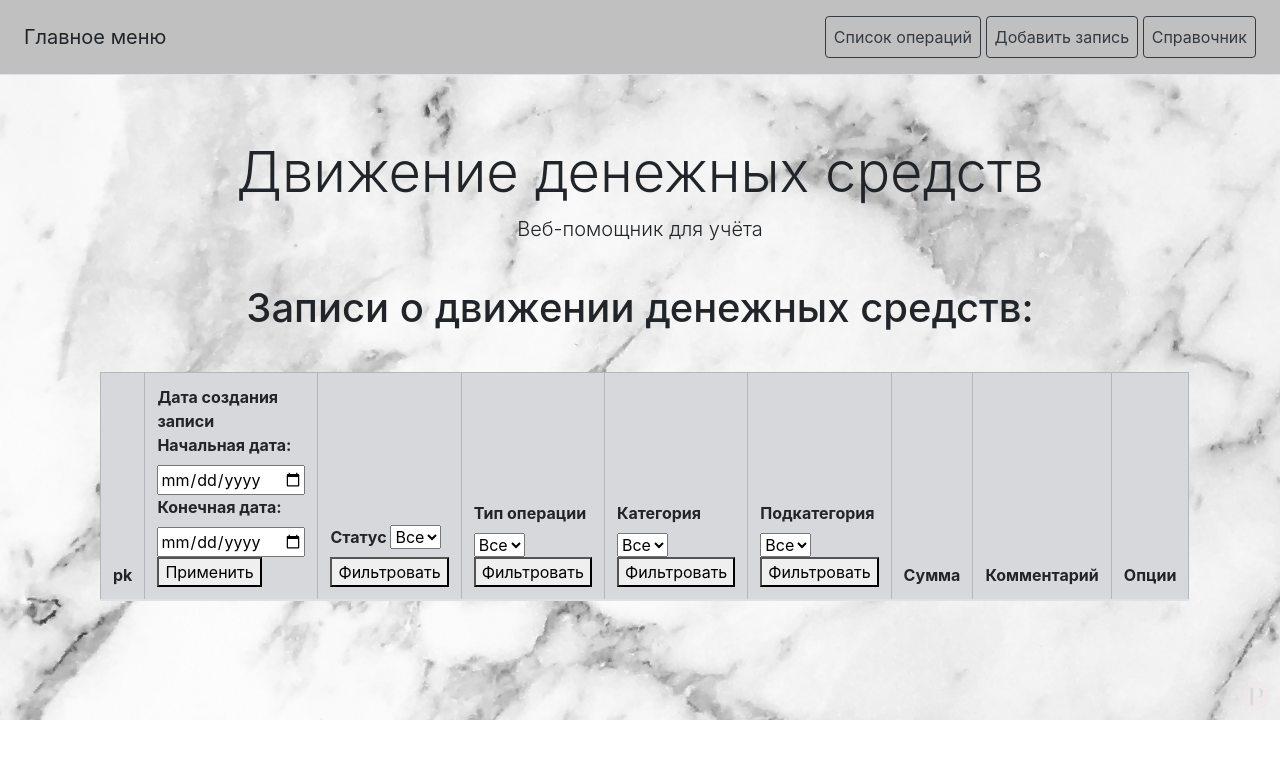
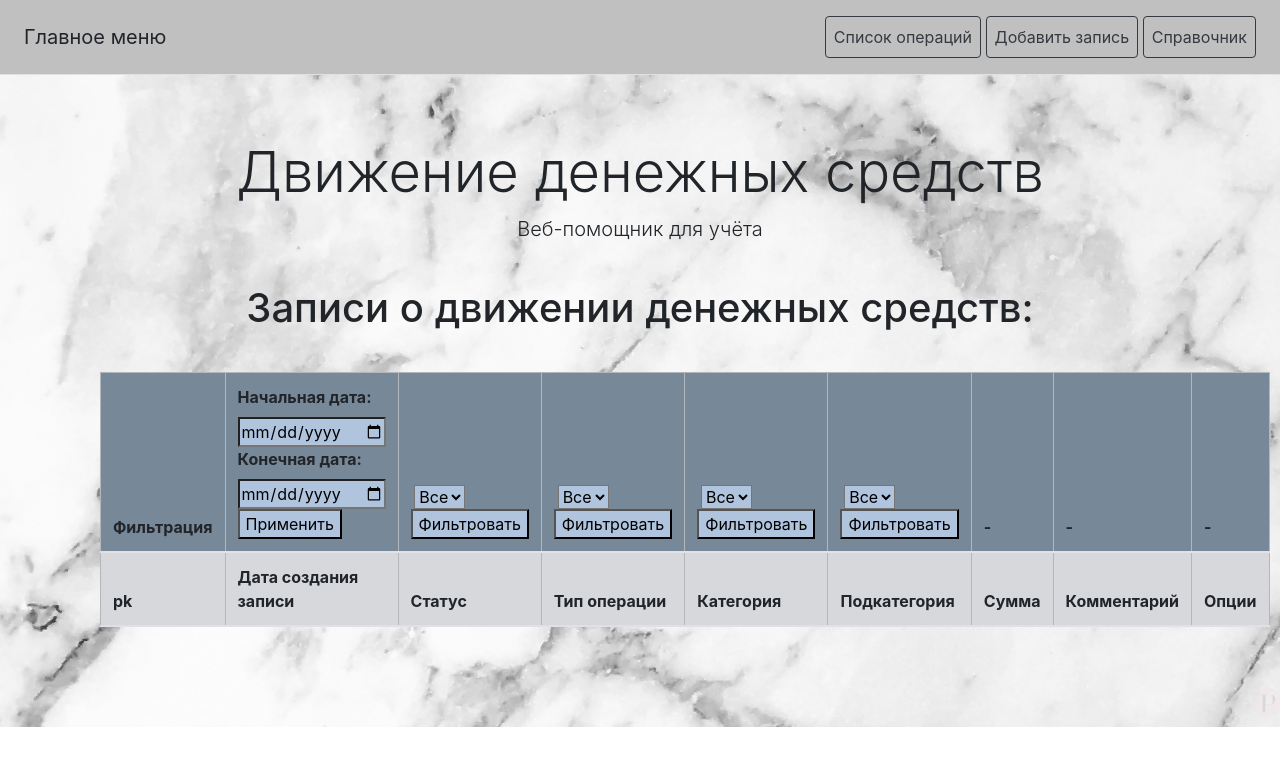
Before and after one commit to Alice-K-github/MoneyTracker, a Django app: page /records/list/ in a window 1280 px wide. Shown: the top 766 px of the page. Run offline with Django 5.2, Linux system fonts and the light colour scheme; data that the repository does not hold is empty; some libraries are stand-ins or nearby versions.

Commit message:
Настройка фильтрации

```diff
--- a/config/recs/templates/Records/Record_list.html
+++ b/config/recs/templates/Records/Record_list.html
@@ -9,80 +9,78 @@
 
 <h1 style="text-align:center; height: 5rem;"> Записи о движении денежных средств: </h1>
 <div class="container" style="margin-bottom: 100px;">
-
-
-
 <table class="table table-bordered ">
   <thead class="table-secondary align-middle">
-    <tr>
-      <th scope="col">pk</th>
-      <th scope="col">Дата создания записи
-
+    <tr bgcolor="#778899">
+      <th scope="col">Фильтрация</th>
+      <th scope="col">
           <form method="get">
           <label for="start_date">Начальная дата:</label>
-          <input type="date" id="start_date" name="start_date" value="{{ request.GET.start_date }}">
+          <input type="date" id="start_date" name="start_date" value="{{ request.GET.start_date }}" style="background-color: #B0C4DE;">
           <label for="end_date">Конечная дата:</label>
-          <input type="date" id="end_date" name="end_date" value="{{ request.GET.end_date }}">
-          <button type="submit">Применить</button>
+          <input type="date" id="end_date" name="end_date" value="{{ request.GET.end_date }}" style="background-color: #B0C4DE;">
+          <button type="submit" style="background-color: #B0C4DE;">Применить</button>
             </form>
-
       </th>
       <th scope="col">
-
           <form method="get">
-             <label for="record_status">Статус</label>
-             <select name="record_status" id="record_status">
-             <option value="">Все</option>
+             <label for="record_status"></label>
+             <select name="record_status" id="record_status" style="background-color: #B0C4DE;">
+             <option value="" style="background-color: #B0C4DE;">Все</option>
              {% for record_status in record_statuss %}
-             <option value="{{ record_status.id }}">{{ record_status.name }}</option>
+             <option value="{{ record_status.id }}" style="background-color: #B0C4DE;">{{ record_status.name }}</option>
              {% endfor %}
              </select>
-             <button type="submit">Фильтровать</button>
+             <button type="submit" style="background-color: #B0C4DE;">Фильтровать</button>
           </form>
-
       </th>
       <th scope="col">
-
           <form method="get">
-             <label for="record_type">Тип операции</label>
-             <select name="record_type" id="record_type">
-             <option value="">Все</option>
+             <label for="record_type"></label>
+             <select name="record_type" id="record_type" style="background-color: #B0C4DE;">
+             <option value="" style="background-color: #B0C4DE;">Все</option>
              {% for record_type in record_types %}
-             <option value="{{ record_type.id }}">{{ record_type.name }}</option>
+             <option value="{{ record_type.id }}" style="background-color: #B0C4DE;">{{ record_type.name }}</option>
              {% endfor %}
              </select>
-             <button type="submit">Фильтровать</button>
+             <button type="submit" style="background-color: #B0C4DE;">Фильтровать</button>
           </form>
-
       </th>
       <th scope="col">
-
           <form method="get">
-             <label for="record_category">Категория</label>
-             <select name="record_category" id="record_category">
-             <option value="">Все</option>
+             <label for="record_category"></label>
+             <select name="record_category" id="record_category" style="background-color: #B0C4DE;">
+             <option value="" style="background-color: #B0C4DE;">Все</option>
              {% for record_category in record_categorys %}
-             <option value="{{ record_category.id }}">{{ record_category.name }}</option>
+             <option value="{{ record_category.id }}" style="background-color: #B0C4DE;">{{ record_category.name }}</option>
              {% endfor %}
              </select>
-             <button type="submit">Фильтровать</button>
+             <button type="submit" style="background-color: #B0C4DE;">Фильтровать</button>
           </form>
-
       </th>
       <th scope="col">
-
           <form method="get">
-             <label for="record_subcategory">Подкатегория</label>
-             <select name="record_subcategory" id="record_subcategory">
-             <option value="">Все</option>
+             <label for="record_subcategory"></label>
+             <select name="record_subcategory" id="record_subcategory" style="background-color: #B0C4DE;">
+             <option value="" style="background-color: #B0C4DE;">Все</option>
              {% for record_subcategory in record_subcategorys %}
-             <option value="{{ record_subcategory.id }}">{{ record_subcategory.name }}</option>
+             <option value="{{ record_subcategory.id }}" style="background-color: #B0C4DE;">{{ record_subcategory.name }}</option>
              {% endfor %}
              </select>
-             <button type="submit">Фильтровать</button>
+             <button type="submit" style="background-color: #B0C4DE;">Фильтровать</button>
           </form>
-
       </th>
+      <th scope="col">-</th>
+      <th scope="col">-</th>
+      <th scope="col">-</th>
+  </tr>
+  <tr>
+      <th scope="col">pk</th>
+      <th scope="col">Дата создания записи</th>
+      <th scope="col">Статус</th>
+      <th scope="col">Тип операции</th>
+      <th scope="col">Категория</th>
+      <th scope="col">Подкатегория</th>
       <th scope="col">Сумма</th>
       <th scope="col">Комментарий</th>
       <th scope="col">Опции</th>
```
